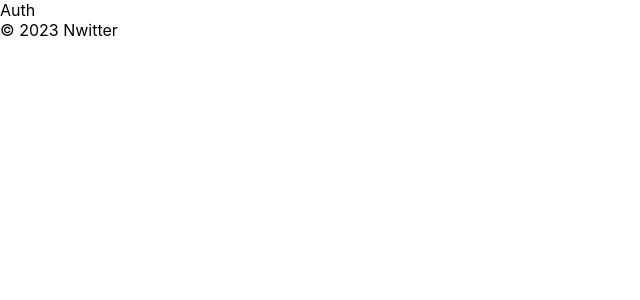
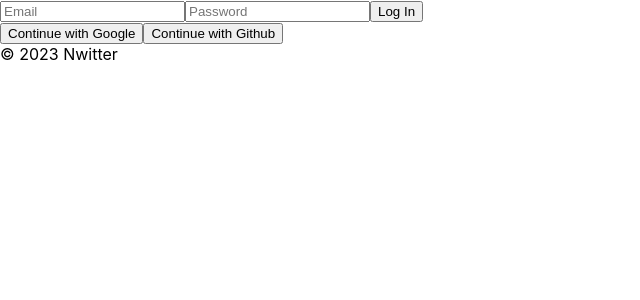
Before and after one commit to woonhk90/ReactTest-nwitter, a React (Create React App) app: page /#/ in a window 1280 px wide. Shown: the top 300 px of the page, without its empty margins (0-640 px from the left). Built offline with nearby package versions, Linux system fonts and the light colour scheme; no server answers.

Commit message:
Login Form part One

```diff
--- a/src/routes/Auth.js
+++ b/src/routes/Auth.js
@@ -1,4 +1,46 @@
-import React from "react";
+import React, { useState } from "react";
 
-const Auth = () => <span>Auth</span>;
+const Auth = () => {
+  const [email, setEmail] = useState("");
+  const [password, setPassword] = useState("");
+  const onChange = (event) => {
+    const [name, value] = event.target;
+    if (name === "email") {
+      setEmail(value);
+    } else if (name === "passwrod") {
+      setPassword(value);
+    }
+  };
+  const onSubmit = (event) => {
+    event.preventDefault();
+  };
+
+  return (
+    <div>
+      <form onSubmit={onSubmit}>
+        <input
+          type="text"
+          placeholder="Email"
+          name="email"
+          required
+          onChange={onChange}
+          value={email}
+        />
+        <input
+          type="password"
+          placeholder="Password"
+          name="password"
+          required
+          onChange={onChange}
+          value={password}
+        />
+        <input type="submit" value="Log In" />
+      </form>
+      <div>
+        <button>Continue with Google</button>
+        <button>Continue with Github</button>
+      </div>
+    </div>
+  );
+};
 export default Auth;
```
